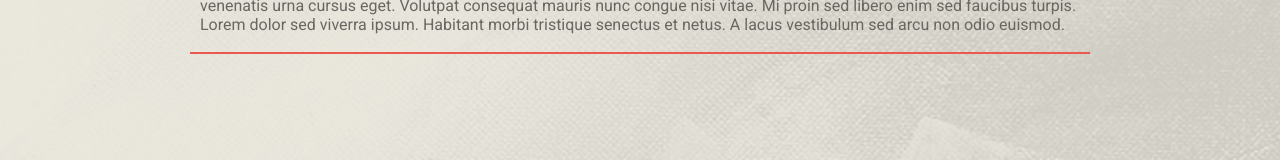
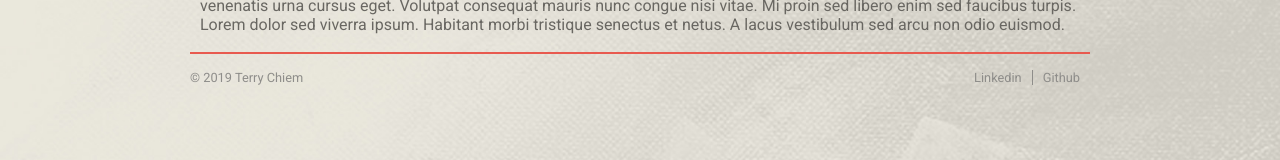
Before and after one commit to terchiem/homepage, a React (Create React App) app: page / in a window 1280 px wide. Shown: the part 532-692 px from the top of the page. Built offline with nearby package versions, Linux system fonts and the light colour scheme.

Commit message:
add footer component and layout

```diff
--- a/src/components/App.js
+++ b/src/components/App.js
@@ -8,6 +8,7 @@ import Resume from './Resume';
 import Programming from './Programming';
 import OtherWork from './OtherWork';
 import Contact from './Contact';
+import Footer from './Footer';
 
 function App() {
   return (
@@ -22,6 +23,7 @@ function App() {
         <Route path="/otherwork/" component={OtherWork} />
         <Route path="/contact/" component={Contact} />
       </Router>
+      <Footer></Footer>
     </div>
   );
 }
--- /dev/null
+++ b/src/components/Footer.js
@@ -0,0 +1,21 @@
+import React from 'react';
+
+function Footer() {
+  return (
+    <footer>
+      <div className="copyright">
+        © 2019 Terry Chiem
+      </div>
+      <ul className="footer-links">
+        <li>
+          <a href="https://www.linkedin.com/in/terrychiem">Linkedin</a>
+        </li>
+        <li>
+          <a href="https://github.com/terchiem/">Github</a>
+        </li>
+      </ul>
+    </footer>
+  )
+}
+
+export default Footer;
--- a/src/styles/index.css
+++ b/src/styles/index.css
@@ -113,7 +113,6 @@ nav a:active {
 .page {
   margin: 0px auto;
   padding: 0 10px;
-  margin-bottom: 10px;
   max-width: var(--default-width);
   border-top: 2px solid var(--red-main);
   border-bottom: 2px solid var(--red-main);
@@ -174,3 +173,33 @@ nav a:active {
   text-align: center;
   font-size: 0.9rem;
 }
+
+
+
+/* ==================
+        Footer
+===================== */
+footer {
+  max-width: var(--default-width);
+  margin: 16px auto;
+  display: grid;
+  grid-template-columns: 1fr 1fr;
+  font-size: 0.8rem;
+}
+
+footer ul {
+  text-align: right;
+}
+
+footer li {
+  padding: 0 10px;
+  display: inline-block;
+  border-right: 1px solid var(--gray);
+}
+footer li:last-child {
+  border-right: none;
+}
+
+.copyright {
+  color: var(--gray);
+}
```
